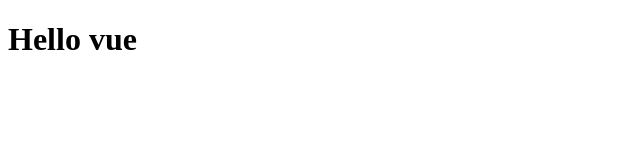
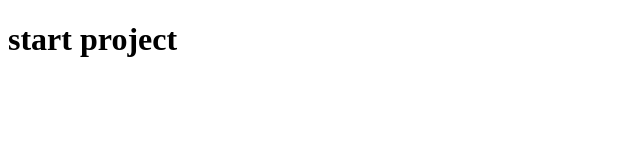
Before and after one commit to pmbs1978/job-search, a Vue app: page / in a window 1280 px wide. Shown: the top 160 px of the page, without its empty margins (0-640 px from the left). Built offline with nearby package versions, Linux system fonts and the light colour scheme.

Commit message:
start project

```diff
--- a/src/App.vue
+++ b/src/App.vue
@@ -1,3 +1,3 @@
 <template>
-  <h1>Hello vue</h1>
+  <h1>start project</h1>
 </template>
```
